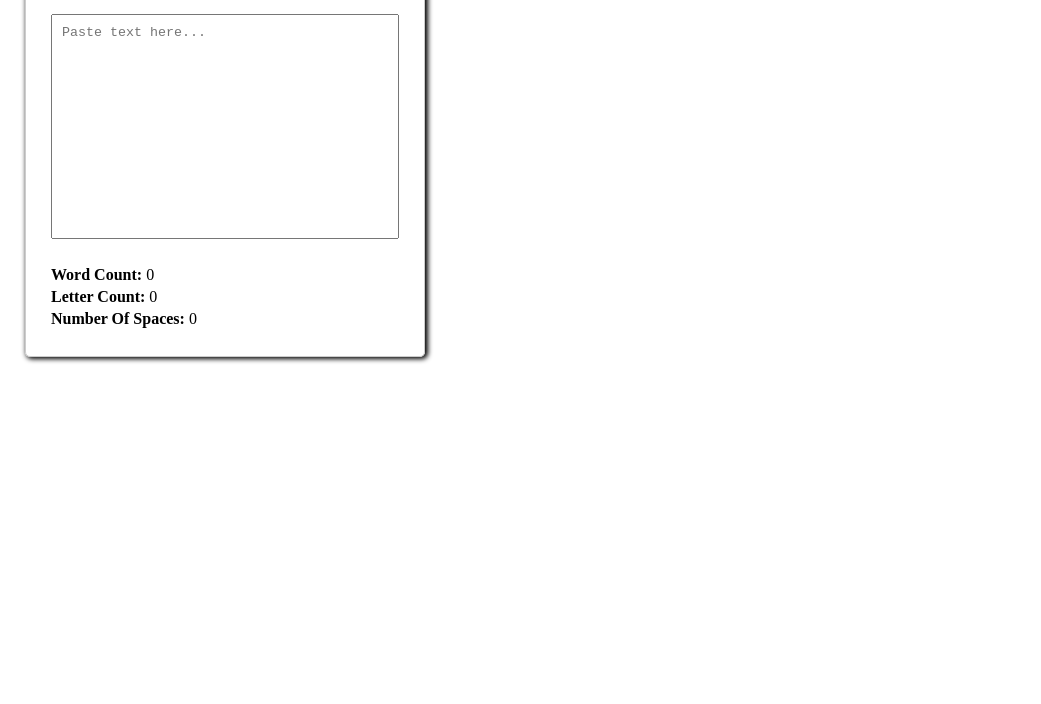
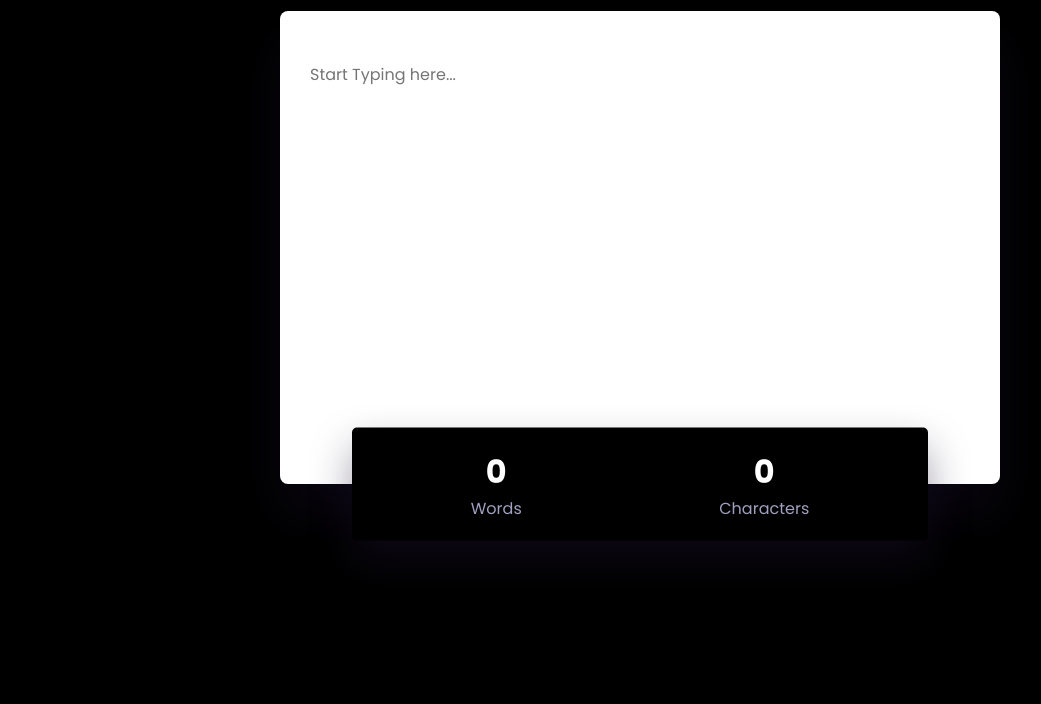
Before and after one commit to mohammadfaheemmir/Word-Count, a plain HTML site: page index.html in a window 1280 px wide. Shown: the part 96-800 px from the top of the page, without its empty margins (0-1041 px from the left). Drawn offline with Linux system fonts and the light colour scheme.

Commit message:
Add files via upload

```diff
--- a/index.html
+++ b/index.html
@@ -1,32 +1,33 @@
+<!DOCTYPE html>
 <html lang="en">
 
 <head>
-    <meta charset="UTF-8" />
-    <meta http-equiv="X-UA-Compatible" content="IE=edge" />
     <meta name="viewport" content="width=device-width, initial-scale=1.0" />
-    <title>Word Counter</title>
+    <title>Document</title>
+    <!-- Google Font -->
+    <link href="https://fonts.googleapis.com/css2?family=Poppins:wght@400;700&display=swap" rel="stylesheet" />
+    <!-- Stylesheet -->
     <link rel="stylesheet" href="style.css" />
 </head>
 
 <body>
-    <section class="container">
-        <h2 class="title">Word Counter</h2>
-        <textarea class="text-input" placeholder="Paste text here..."></textarea>
-        <section>
-            <strong>Word Count: </strong>
-            <span class="word-count">0</span>
-        </section>
-        <section>
-            <strong>Letter Count: </strong>
-            <span class="letter-count">0</span>
-        </section>
-        <section>
-            <strong>Number Of Spaces: </strong>
-            <span class="space-count">0</span>
-        </section>
-    </section>
-
-    <script src="script.js"></script>
+    <div class="wrapper">
+        <div class="container">
+            <textarea id="input-textarea" rows="12" placeholder="Start Typing here..."></textarea>
+        </div>
+        <div class="count">
+            <div>
+                <h5 id="word-count">0</h5>
+                <p>Words</p>
+            </div>
+            <div>
+                <h5 id="charac-count">0</h5>
+                <p>Characters</p>
+            </div>
+        </div>
+    </div>
+    <!-- Script -->
+    <script src="script..js"></script>
 </body>
 
 </html>
--- /dev/null
+++ b/script..js
@@ -0,0 +1,9 @@
+let inputTextArea = document.getElementById("input-textarea");
+let characCount = document.getElementById("charac-count");
+let wordCount = document.getElementById("word-count");
+
+inputTextArea.addEventListener("input", () => {
+    characCount.textContent = inputTextArea.value.length;
+    let txt = inputTextArea.value.trim();
+    wordCount.textContent = txt.split(/\s+/).filter((item) => item).length;
+});
--- a/style.css
+++ b/style.css
@@ -1,39 +1,58 @@
 * {
+    padding: 0;
     margin: 0;
-    padding: 0;
     box-sizing: border-box;
+    font-family: "Poppins", sans-serif;
 }
 
-ody {
-    margin: 0;
-    font-family: sans-serif;
-    display: flex;
-    flex-direction: column;
-    justify-content: center;
-    align-items: center;
-    height: 100vh;
+body {
+    background-color: #000000;
+}
+
+.wrapper {
+    position: absolute;
+    width: 90vmin;
+    transform: translate(-50%, -50%);
+    top: 50%;
+    left: 50%;
 }
 
 .container {
-    width: 400px;
-    margin: 25px;
-    padding: 25px;
-    border: 1px solid #ccc;
-    border-radius: 5px;
-    line-height: 1.4;
-    box-shadow: 2px 1px 5px 1px;
+    background-color: #ffffff;
+    padding: 50px 30px 80px 30px;
+    border-radius: 8px;
+    box-shadow: 0 30px 50px rgba(30, 21, 49, 0.3);
 }
 
-.title {
-    margin-top: 0;
-    margin-bottom: 25px;
+textarea {
+    width: 100%;
+    border: none;
+    resize: none;
+    outline: none;
+    font-size: 16px;
+    line-height: 28px;
+    color: #0e101a;
 }
 
-.text-input {
-    width: 100%;
-    height: 225px;
-    margin-bottom: 25px;
-    resize: none;
-    padding: 10px;
-    box-sizing: border-box;
+.count {
+    background-color: #000000;
+    width: 80%;
+    padding: 20px;
+    position: relative;
+    transform: translate(-50%, -50%);
+    left: 50%;
+    display: flex;
+    justify-content: space-around;
+    text-align: center;
+    border-radius: 5px;
+    box-shadow: 0 20px 40px rgba(30, 21, 49, 0.4);
 }
+
+.count p {
+    color: #a0a0c0;
+}
+
+.count h5 {
+    color: #ffffff;
+    font-size: 32px;
+}
```
